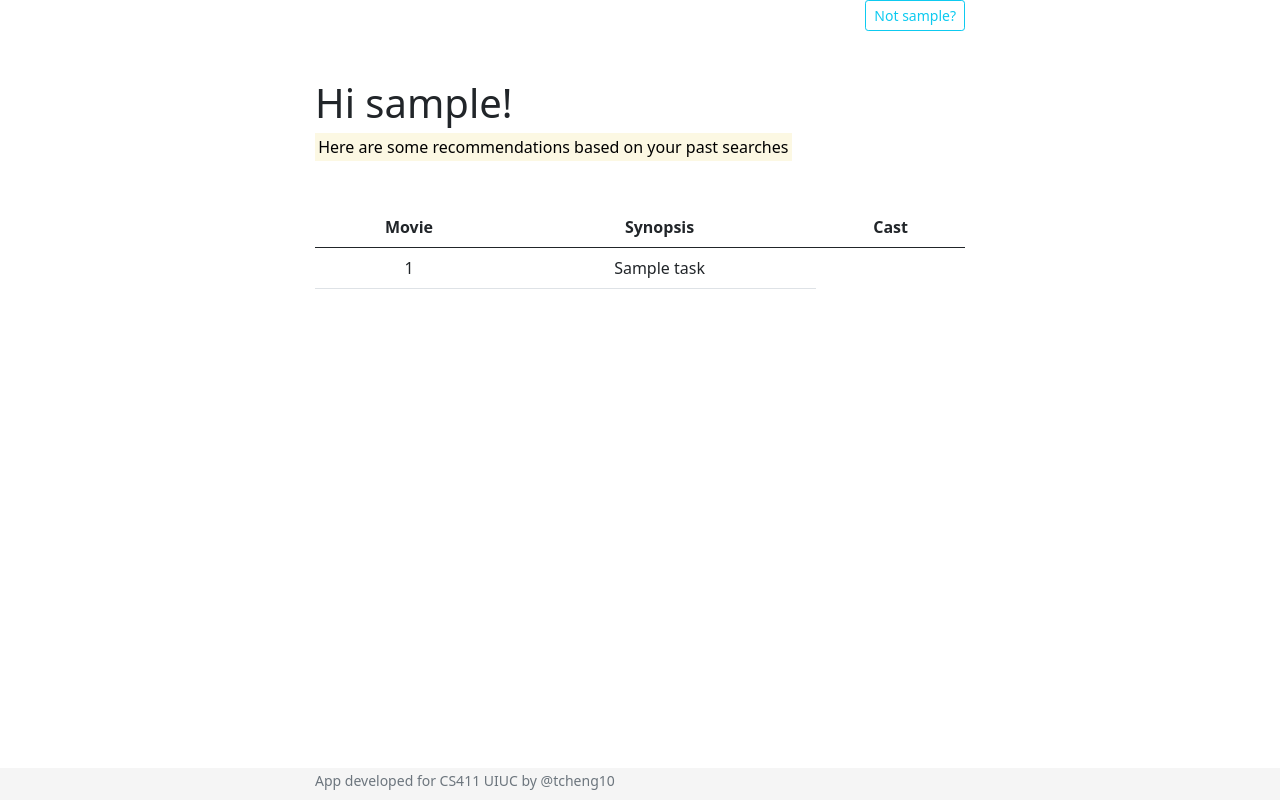
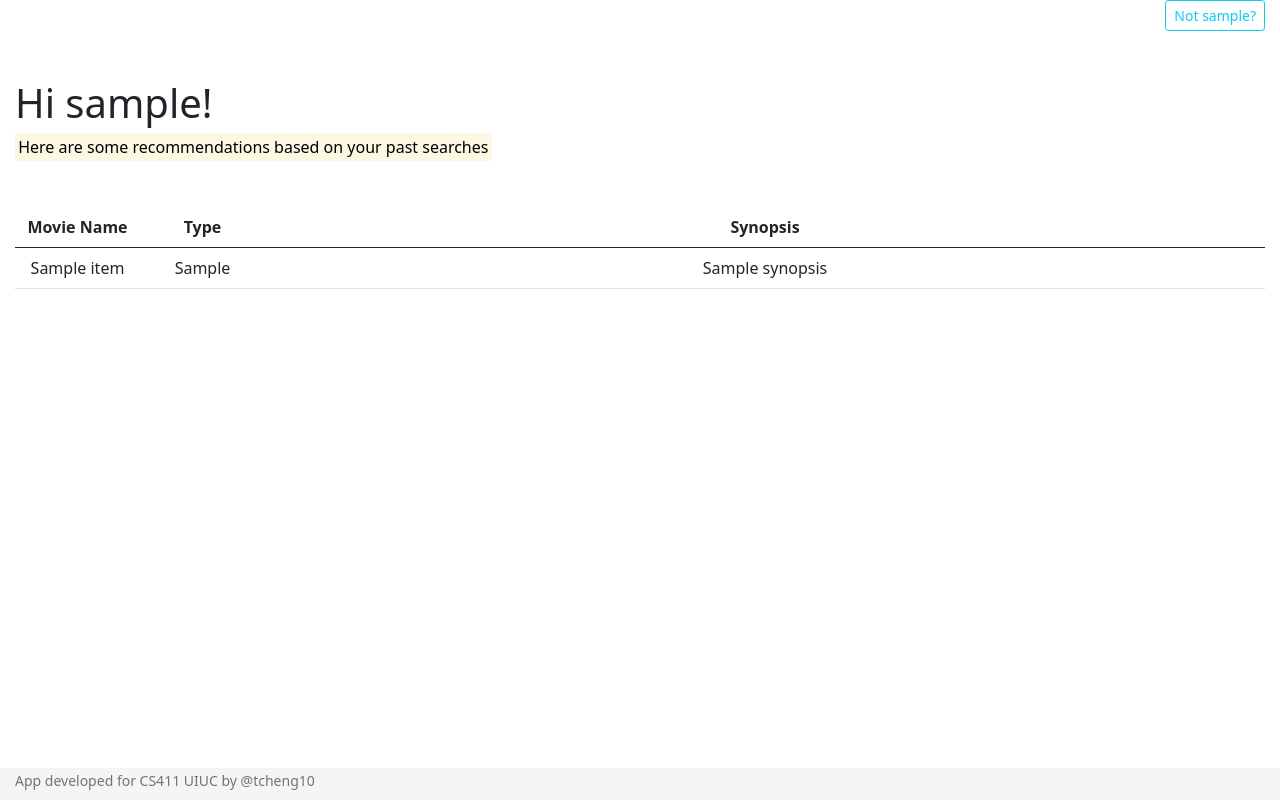
Before and after one commit to AprameyH/Netflix-Global-Catalog, a Flask app: template prod/app/templates/account.html in a window 1280 px wide. Run offline with Flask 2, Linux system fonts and the light colour scheme; the template is opened without the code that fills it: most values are stand-ins (such as "Sample title", 1, 10 or a date in 2020); parts of the project's set-up code (start-up, migrations or seed data) failed here and were passed over.

Commit message:
Fixed bug with fetch and made tables full screen

```diff
--- a/prod/app/database.py
+++ b/prod/app/database.py
@@ -23,6 +23,7 @@ def fetch_movies() -> dict:
         todo_list.append(item)
 
     return todo_list
+
 
 
 def update_task_entry(task_id: int, text: str) -> None:
--- a/prod/app/routes.py
+++ b/prod/app/routes.py
@@ -56,7 +56,7 @@ def create():
 @app.route("/", methods=['GET', 'POST'])
 def homepage():
     """ returns rendered homepage """
-    items = db_helper.fetch_countries()
+    items = db_helper.fetch_movies()
     return render_template("index.html", items=items)
 
 @app.route("/account")
@@ -66,7 +66,7 @@ def accountpage():
     if log_in == "False":
         return redirect("/login")
 
-    items = db_helper.fetch_countries()
+    items = db_helper.fetch_movies()
     return render_template("account.html", items=items, username = username)
 
 @app.route("/login", methods=['GET', 'POST'])
--- a/prod/app/static/styles/custom.css
+++ b/prod/app/static/styles/custom.css
@@ -41,7 +41,7 @@ hr {
 /* bootstrap modifications */
 .container {
     width: auto;
-    max-width: 680px;
+    max-width: 100%;
     padding: 0 15px;
 }
 
--- a/prod/app/templates/account.html
+++ b/prod/app/templates/account.html
@@ -53,22 +53,24 @@
 
     </div>
 
-    <!--Todo Table-->
+    <!--Movie Results Table-->
     <div class="container table-responsive">
     <table class="table">
         <thead>
         <tr>
-            <th class="Movie">Movie</th>
-            <th class="Synopsis">Synopsis</th>
-            <th class="Cast">Cast</th>
+            <th class="t_movie_name">Movie Name</th>
+            <th class="t_media_type">Type</th>
+            <th class="t_synopsis">Synopsis</th>
         </tr>
         </thead>
 
         <tbody>
         {% for item in items %}
             <tr>
-                <td>{{item.id}}</td>
-                <td>{{item.task}}</td>
+                <td width="10%">{{item.name}}</td>
+                <td width="10%">{{item.media_type}}</td>
+                <td width="80%">{{item.synopsis}}</td>
+
             </tr>
         {% endfor %}
 
```
